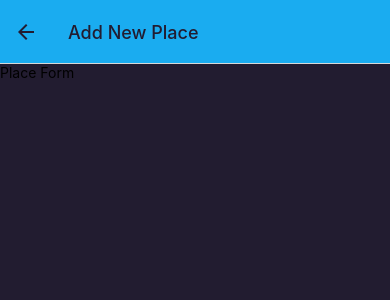
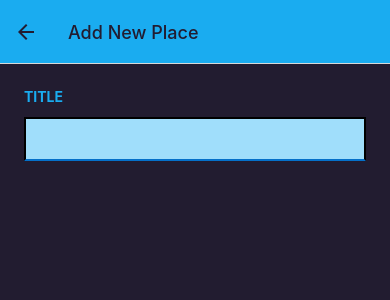
Before and after one commit to RRFayad/React-Native__Fav-Places-App, a React Native app: screen /AddPlace in a window 390 px wide. Shown: the top 300 px of the page. Built offline with nearby package versions, Linux system fonts and the light colour scheme.

Commit message:
feat: Started Add New Place Form

```diff
--- a/src/components/Places/PlaceForm.jsx
+++ b/src/components/Places/PlaceForm.jsx
@@ -1,10 +1,18 @@
-import { View, Text } from "react-native";
+import { useState } from "react";
+import { View, Text, ScrollView, TextInput } from "react-native";
 
 function PlaceForm() {
+  const [enteredTitle, setEnteredTitle] = useState("");
   return (
-    <View>
-      <Text>Place Form</Text>
-    </View>
+    <ScrollView className="flex-1 p-6">
+      <View>
+        <Text className="mb-1 font-bold text-primary-500">TITLE</Text>
+        <TextInput
+          className="my-2 border-2 border-b-primary-700 bg-primary-100 px-1 py-2 text-base"
+          onChangeText={(enteredText) => setEnteredTitle(enteredText)}
+        />
+      </View>
+    </ScrollView>
   );
 }
 
```
